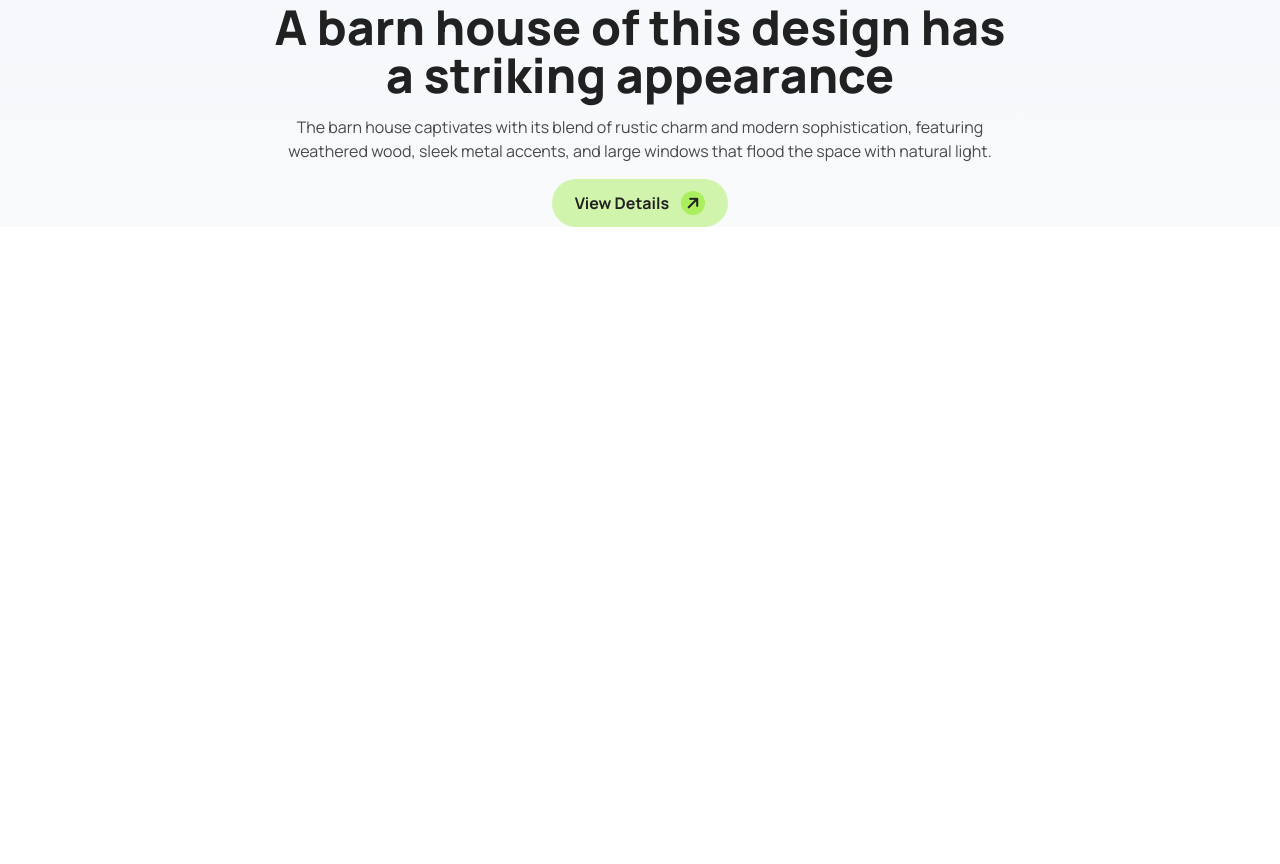
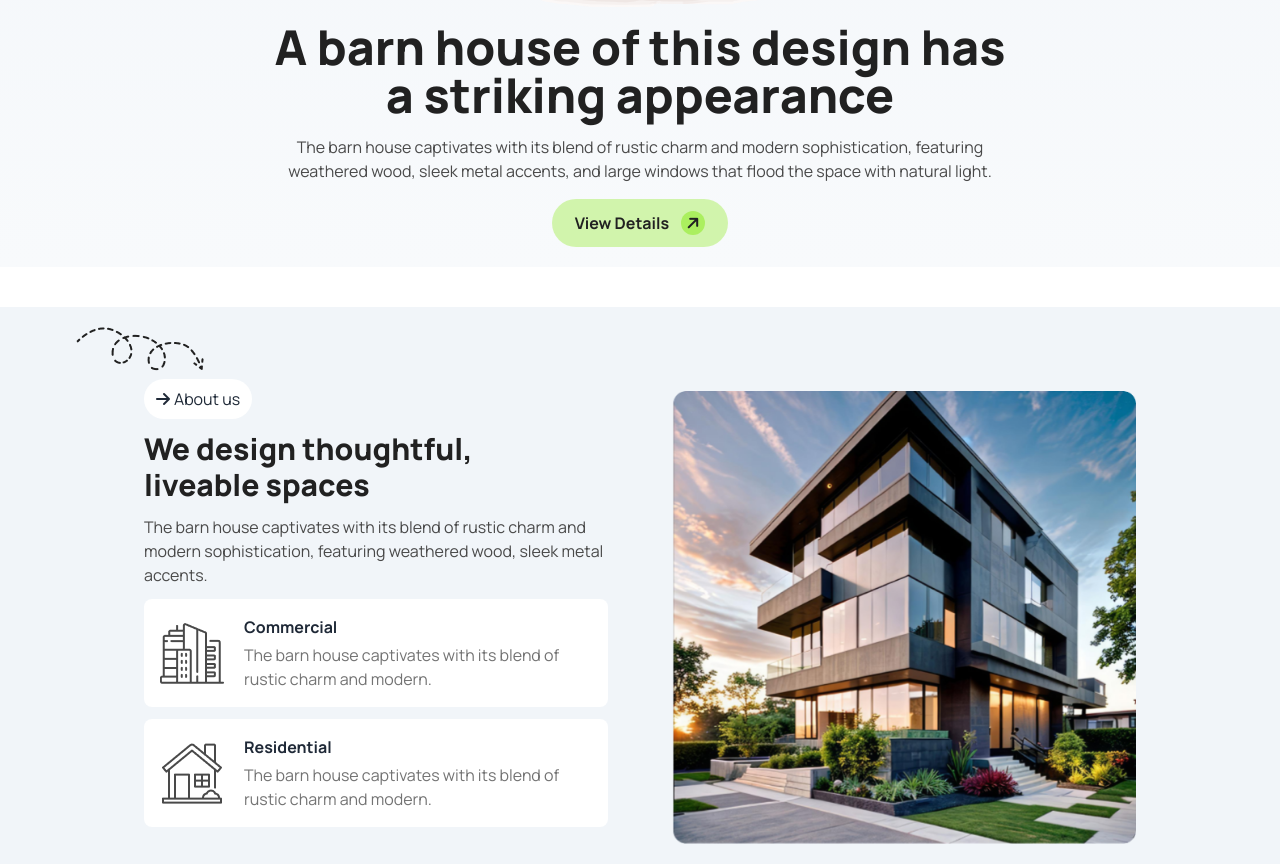
Before and after one commit to rajiasultanashraboni/programming-hero-Assignment-3, a plain HTML site: page index.html in a window 1280 px wide. Shown: the part 491-1355 px from the top of the page. Before the commit the page ends 800 px from the top, so only its background shows below. Drawn offline with nearby package versions, Linux system fonts and the light colour scheme.

Commit message:
design thought full liveable section is completed here

```diff
--- a/index.html
+++ b/index.html
@@ -71,11 +71,11 @@
           </nav>
 
           <!-- banner section is here  -->
-           <div class="mt-10 flex flex-col items-center justify-center space-y-4  lg:w-3/4 mx-auto">
+           <div class="mt-10 flex flex-col items-center justify-center space-y-4 py-5  lg:w-3/4 mx-auto">
               <img src="./assets/banner.png" alt="">
               <h1 class="text-2xl lg:text-5xl text-[#212121] font-[800] text-center">A barn house of this design has a striking appearance</h1>
               <p class="text-[#494949] text-center">The barn house captivates with its blend of rustic charm and modern sophistication, featuring weathered wood, sleek metal accents, and large windows that flood the space with natural light.</p>
-              <button class="bg-[#ABEF5F80] px-5 py-3 w-full lg:w-44 rounded-full flex justify-center items-center font-[700] text-[#212121]">View Details<span class="flex items-center justify-center bg-[#ABEF5F] h-6 w-6 rounded-full ml-3">
+              <button class="bg-[#ABEF5F80] px-5 py-3  w-full lg:w-44 rounded-full flex justify-center items-center font-[700] text-[#212121]">View Details<span class="flex items-center justify-center bg-[#ABEF5F] h-6 w-6 rounded-full ml-3">
                 <i class="fa-solid fa-arrow-right -rotate-45"></i>
               </span> </button>
            </div>
@@ -83,7 +83,45 @@
 
     </header>
     <main>
+      <!-- design thought full section is here  -->
 
+      <section class="bg-slate-100 mt-10 p-5">
+        <img src="./assets/Vector.png" alt="" class="ml-14 hidden lg:block">
+        <div class="lg:w-4/5 mx-auto lg:flex gap-16">
+            <!-- text-content  -->
+            <div class="space-y-3 lg:w-2/4 mt-2">
+                <div class="text-center lg:text-left">
+                    <button class="bg-[#FFFFFF] px-3 py-2 rounded-full inline-flex items-center justify-center">
+                        <i class="fa-solid fa-arrow-right mr-1"></i> About us
+                    </button>
+                </div>
+                <h1 class="text-[#212121] text-2xl lg:text-3xl font-[800] text-center lg:text-left">
+                    We design thoughtful,<br> liveable spaces
+                </h1>
+                <p class="text-[#494949] text-center lg:text-left">
+                    The barn house captivates with its blend of rustic charm and modern sophistication, featuring weathered wood, sleek metal accents.
+                </p>
+                <div class="flex items-center space-x-5 bg-[#FFFFFF] p-4 rounded-lg">
+                    <img src="./assets/commercial.png" alt="">
+                    <div class="space-y-1">
+                        <h1 class="font-bold">Commercial</h1>
+                        <p class="text-[#737373]">The barn house captivates with its blend of rustic charm and modern.</p>
+                    </div>
+                </div>
+                <div class="flex items-center space-x-5 bg-[#FFFFFF] p-4 rounded-lg">
+                    <img src="./assets/residential.png" alt="">
+                    <div class="space-y-1">
+                        <h1 class="font-bold">Residential</h1>
+                        <p class="text-[#737373]">The barn house captivates with its blend of rustic charm and modern.</p>
+                    </div>
+                </div>
+            </div>
+            <!-- image content  -->
+            <div class="lg:w-2/4 mt-5">
+                <img src="./assets/Rectangle.png" alt="" class="w-full">
+            </div>
+        </div>
+    </section>
     </main>
     <footer>
 
```
